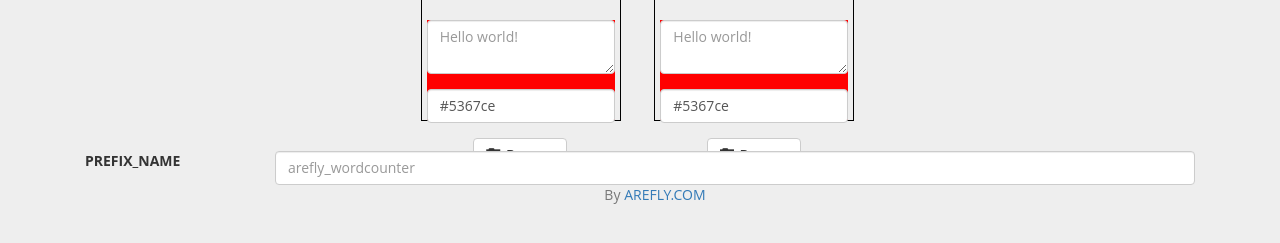
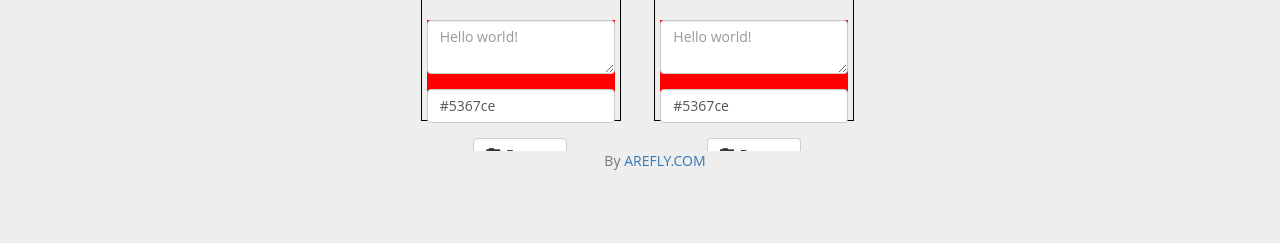
Before and after one commit to hesyifei/ScreenshotBuilder, a Flask app: page / in a window 1280 px wide. Shown: the part 152-395 px from the top of the page. Run offline with Flask 2, Linux system fonts and the light colour scheme; some libraries are stand-ins or nearby versions.

Commit message:
use GET['name'] instead of input text to get project_prefix

```diff
--- a/static/scripts/script.js
+++ b/static/scripts/script.js
@@ -1,4 +1,19 @@
 var generateImageUrl = "/generateImage";
+
+var getUrlParameter = function getUrlParameter(sParam) {
+	var sPageURL = decodeURIComponent(window.location.search.substring(1)),
+		sURLVariables = sPageURL.split('&'),
+		sParameterName,
+		i;
+
+	for (i = 0; i < sURLVariables.length; i++) {
+		sParameterName = sURLVariables[i].split('=');
+
+		if (sParameterName[0] === sParam) {
+			return sParameterName[1] === undefined ? true : sParameterName[1];
+		}
+	}
+};
 
 $(document).ready(function() {
 	console.log("document ready");
@@ -48,7 +63,7 @@ function uploadScreenshotInfo($currentThis, containScreenshot) {
 	console.log($currentThis);
 
 	inputScreenshotId = $currentThis.closest("li.screenshot-item").attr('id').replace(/screenshotItem/, "");
-	inputPrefix = $("#inputPrefix").val() + "_" + inputScreenshotId;
+	inputPrefix = getUrlParameter('project_prefix') + "_" + inputScreenshotId;
 	if(inputPrefix.length == 0){
 		return;
 	}
--- a/templates/index.html
+++ b/templates/index.html
@@ -62,12 +62,6 @@
 	</ul>
 </div>
 
-<div class="form-group">
-	<label for="inputPrefix" class="col-sm-2 control-label">PREFIX_NAME</label>
-	<div class="col-sm-10">
-		<input type="text" class="form-control" id="inputPrefix" placeholder="arefly_wordcounter" required="required">
-	</div>
-</div>
 <!--<div class="form-group">
 	<div class="col-sm-offset-2 col-sm-10">
 		<button type="submit" class="btn btn-default">Generate Image</button>
```
